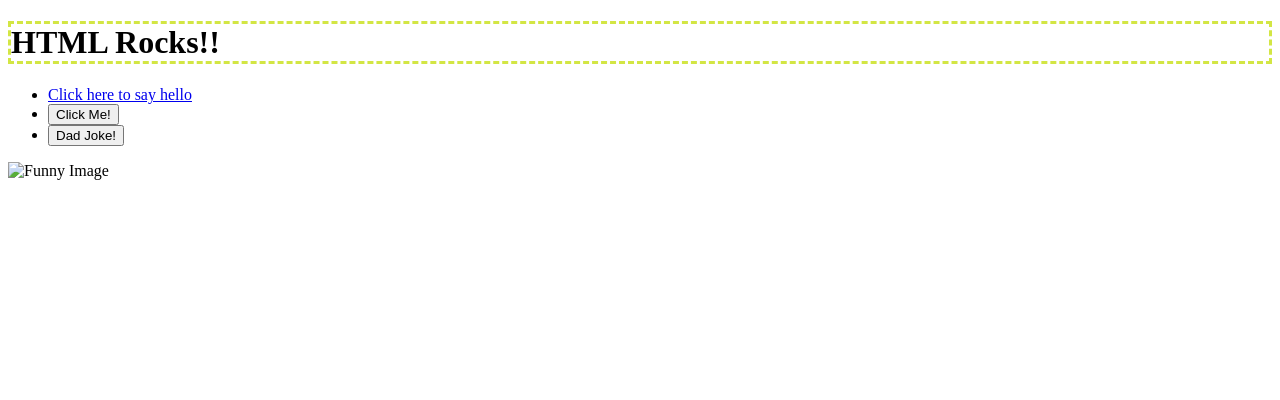
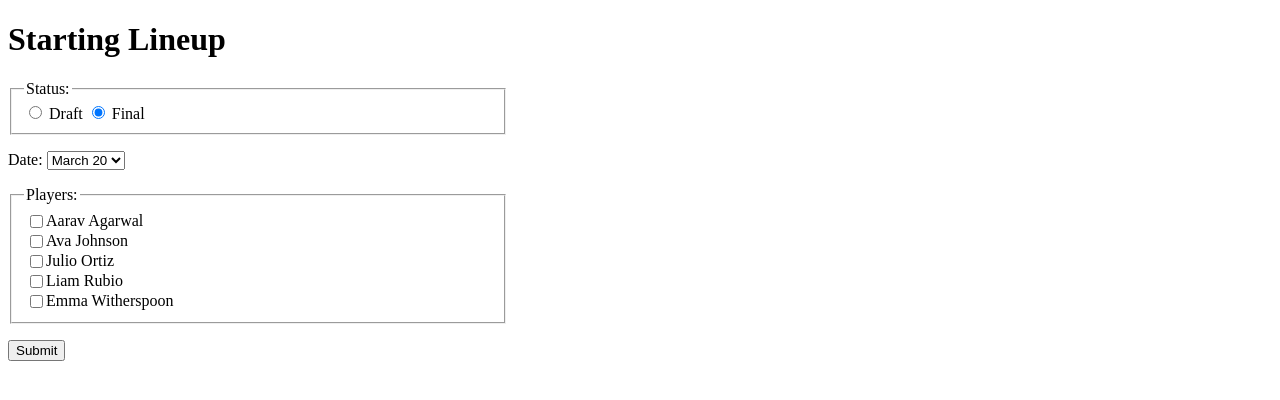
Before and after one commit to madelinegarner583/CS208-10.03, a website: page index.html in a window 1280 px wide. Drawn offline with Linux system fonts and the light colour scheme; files that its build step writes are made by us from their sources.

Commit message:
working on the lab

```diff
--- a/index.html
+++ b/index.html
@@ -3,23 +3,69 @@
 
 <head>
   <meta charset="utf-8">
-  <title>CS208 - Starter Code (UPDATE ME)!</title>
+  <title>Lineup</title>
   <meta name="description" content="">
   <meta name="viewport" content="width=device-width, initial-scale=1">
   <link rel="stylesheet" href="style.css">
 </head>
 
 <body>
-  <h1>HTML Rocks!!</h1>
-  <ul>
-  <li><a href="/hello">Click here to say hello</a></li>
-  <li><button id="hello-link">Click Me!</button></li>
-  <li><button id="joke-button">Dad Joke!</button></li>
-  <script src="script.js"></script>
-  </ul>
-  <img src="funny.png" alt="Funny Image" width="300" height="200">
+  <div>
+    <form method="GET" action="https://grim-apparition-jjwp9pjppx4g35x9j-8080.app.github.dev/?" id="form-lineup">
+      <h1>Starting Lineup</h1>
 
-  <h2 id="joke-display"></h2>
+      <fieldset>
+        <legend>Status:</legend>
+
+        <input type="radio" name="status" value="Draft" id="draft">
+        <label for="draft">Draft</label>
+
+        <input type="radio" name="status" value="Final" id="final" checked>
+        <label for="final">Final</label>
+      </fieldset>
+
+      <p>
+        <label for="gameDate">Date:</label>
+        <select name="gameDate" id="gameDate">
+          <option value="March 20">March 20</option>
+          <option value="March 24">March 24</option>
+          <option value="April 2">April 2</option>
+          <option value="April 13">April 13</option>
+        </select>
+      </p>
+
+      <fieldset id="players">
+        <legend>Players:</legend>
+
+        <p>
+          <label for="aarav">Aarav Agarwal</label>
+          <input type="checkbox" name="aarav" id="aarav" class="checkbox">
+        </p>
+        <p>
+          <label for="ava">Ava Johnson</label>
+          <input type="checkbox" name="ava" id="ava" class="checkbox">
+        </p>
+        <p>
+          <label for="julio">Julio Ortiz</label>
+          <input type="checkbox" name="julio" id="julio" class="checkbox">
+        </p>
+        <p>
+          <label for="liam">Liam Rubio</label>
+          <input type="checkbox" name="liam" id="liam" class="checkbox">
+        </p>
+        <p>
+          <label for="emma">Emma Witherspoon</label>
+          <input type="checkbox" name="emma" id="emma" class="checkbox">
+        </p>
+      </fieldset>
+
+      <p>
+        <input type="submit" value="Submit" id="click-submit">
+      </p>
+
+      <script src="script.js"></script>
+    </form>
+  </div>
 </body>
 
 </html>
```
Also changed, not shown: dist/script.js, dist/style.css, 1 other file.
